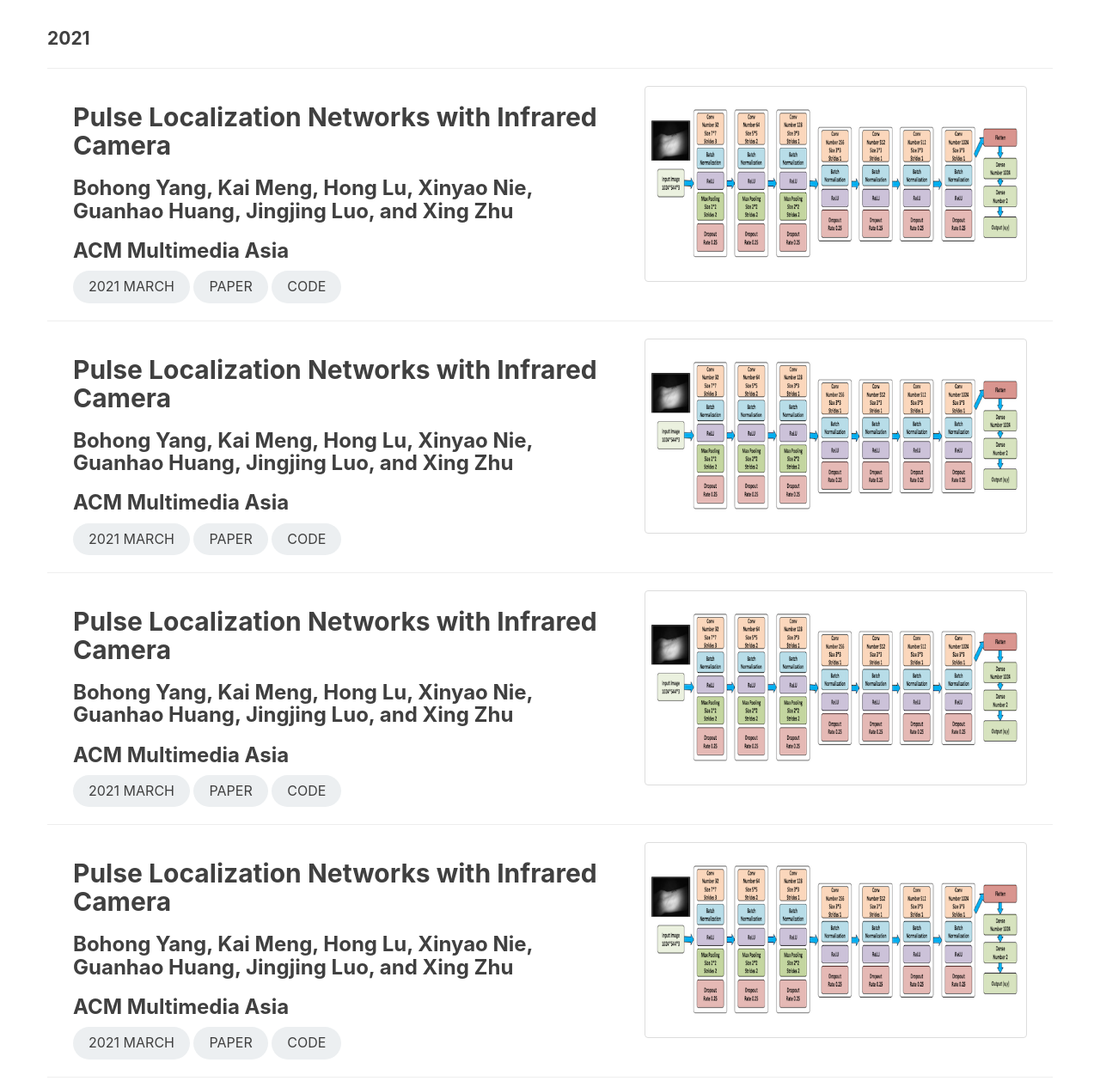
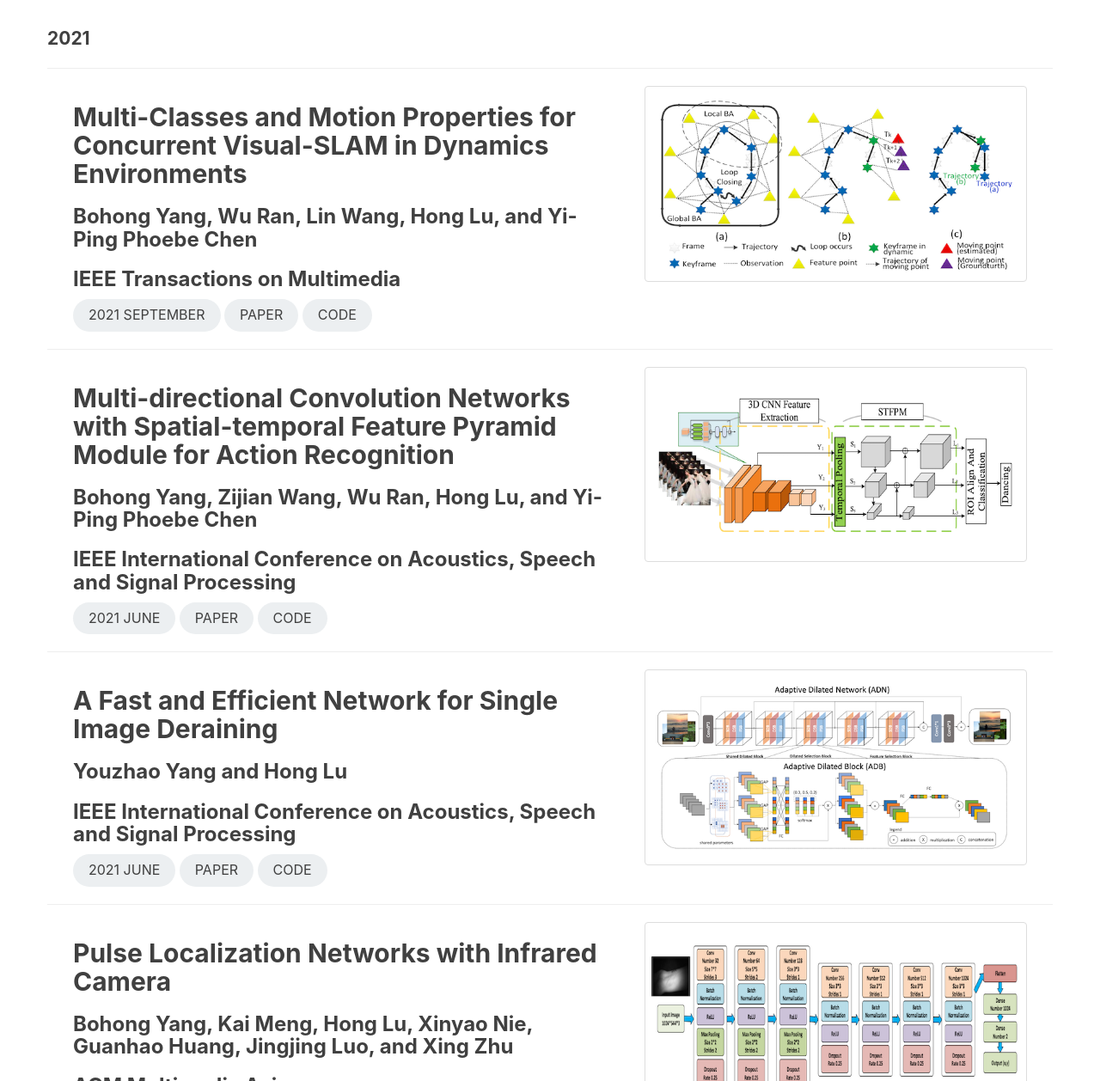
Before and after one commit to lunatics123/lunatics123.github.io, a Jekyll site: the page built from publications.html, in a window 1280 px wide and 1400 px high, scrolled down 276 px. Shown: the part 142-1400 px from the top of the window at 86% size. Built offline with Jekyll 4.4.1, drawn with Linux system fonts in a browser that asks for light colours; comment, search, counter and statistics services are not loaded.

Commit message:
add papers of 2021

```diff
--- a/publications.html
+++ b/publications.html
@@ -12,16 +12,16 @@ permalink: /publications.html
 <section>
     <div class="container">
         <div class="col-lg-7">
-            <h2>Pulse Localization Networks with Infrared Camera</h2>
-            <h3>Bohong Yang, Kai Meng, Hong Lu, Xinyao Nie, Guanhao Huang, Jingjing Luo, and Xing Zhu</h3>
-            <h3>ACM Multimedia Asia</h3>
-            <div class="post-tag round-xl">2021 March</div>
+            <h2>Multi-Classes and Motion Properties for Concurrent Visual-SLAM in Dynamics Environments</h2>
+            <h3>Bohong Yang, Wu Ran, Lin Wang, Hong Lu, and Yi-Ping Phoebe Chen</h3>
+            <h3>IEEE Transactions on Multimedia</h3>
+            <div class="post-tag round-xl">2021 September</div>
             <a class="post-tag round-xl"
-               href="https://dl.acm.org/doi/abs/10.1145/3444685.3446318">Paper</a>
+               href="https://ieeexplore.ieee.org/abstract/document/9531062">Paper</a>
             <a class="post-tag round-xl">Code</a>
         </div>
         <div class="col-lg-5">
-            <img class="img-thumbnail" src="/img/papers/yang2021pulse.png">
+            <img class="img-thumbnail" src="/img/papers/yang2021multi.png">
         </div>
     </div>
 </section>
@@ -30,16 +30,17 @@ permalink: /publications.html
 <section>
     <div class="container">
         <div class="col-lg-7">
-            <h2>Pulse Localization Networks with Infrared Camera</h2>
-            <h3>Bohong Yang, Kai Meng, Hong Lu, Xinyao Nie, Guanhao Huang, Jingjing Luo, and Xing Zhu</h3>
-            <h3>ACM Multimedia Asia</h3>
-            <div class="post-tag round-xl">2021 March</div>
+            <h2>Multi-directional Convolution Networks with Spatial-temporal Feature Pyramid Module for Action
+                Recognition</h2>
+            <h3>Bohong Yang, Zijian Wang, Wu Ran, Hong Lu, and Yi-Ping Phoebe Chen</h3>
+            <h3>IEEE International Conference on Acoustics, Speech and Signal Processing</h3>
+            <div class="post-tag round-xl">2021 June</div>
             <a class="post-tag round-xl"
-               href="https://dl.acm.org/doi/abs/10.1145/3444685.3446318">Paper</a>
-            <a class="post-tag round-xl">Code</a>
+               href="https://ieeexplore.ieee.org/abstract/document/9413610">Paper</a>
+            <a class="post-tag round-xl" href="https://github.com/FudanMV/MDCNN">Code</a>
         </div>
         <div class="col-lg-5">
-            <img class="img-thumbnail" src="/img/papers/yang2021pulse.png">
+            <img class="img-thumbnail" src="/img/papers/yang2021multi2.png">
         </div>
     </div>
 </section>
@@ -48,16 +49,16 @@ permalink: /publications.html
 <section>
     <div class="container">
         <div class="col-lg-7">
-            <h2>Pulse Localization Networks with Infrared Camera</h2>
-            <h3>Bohong Yang, Kai Meng, Hong Lu, Xinyao Nie, Guanhao Huang, Jingjing Luo, and Xing Zhu</h3>
-            <h3>ACM Multimedia Asia</h3>
-            <div class="post-tag round-xl">2021 March</div>
+            <h2>A Fast and Efficient Network for Single Image Deraining</h2>
+            <h3>Youzhao Yang and Hong Lu</h3>
+            <h3>IEEE International Conference on Acoustics, Speech and Signal Processing</h3>
+            <div class="post-tag round-xl">2021 June</div>
             <a class="post-tag round-xl"
-               href="https://dl.acm.org/doi/abs/10.1145/3444685.3446318">Paper</a>
-            <a class="post-tag round-xl">Code</a>
+               href="https://ieeexplore.ieee.org/abstract/document/9414978">Paper</a>
+            <a class="post-tag round-xl" href="https://github.com/nnUyi/ADN">Code</a>
         </div>
         <div class="col-lg-5">
-            <img class="img-thumbnail" src="/img/papers/yang2021pulse.png">
+            <img class="img-thumbnail" src="/img/papers/yang2021fast.png">
         </div>
     </div>
 </section>
```
Also changed, not shown: img/papers/yang2021fast.png (added), img/papers/yang2021multi.png (added), img/papers/yang2021multi2.png (added).
